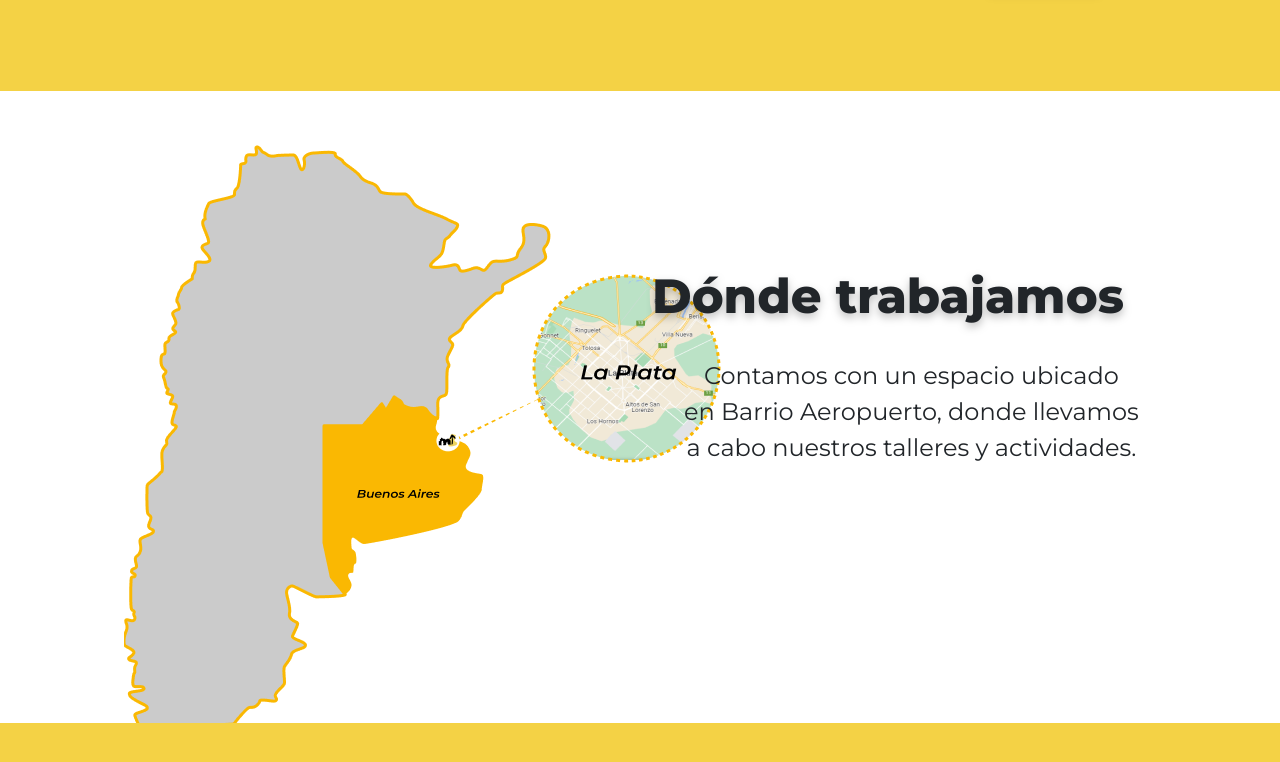
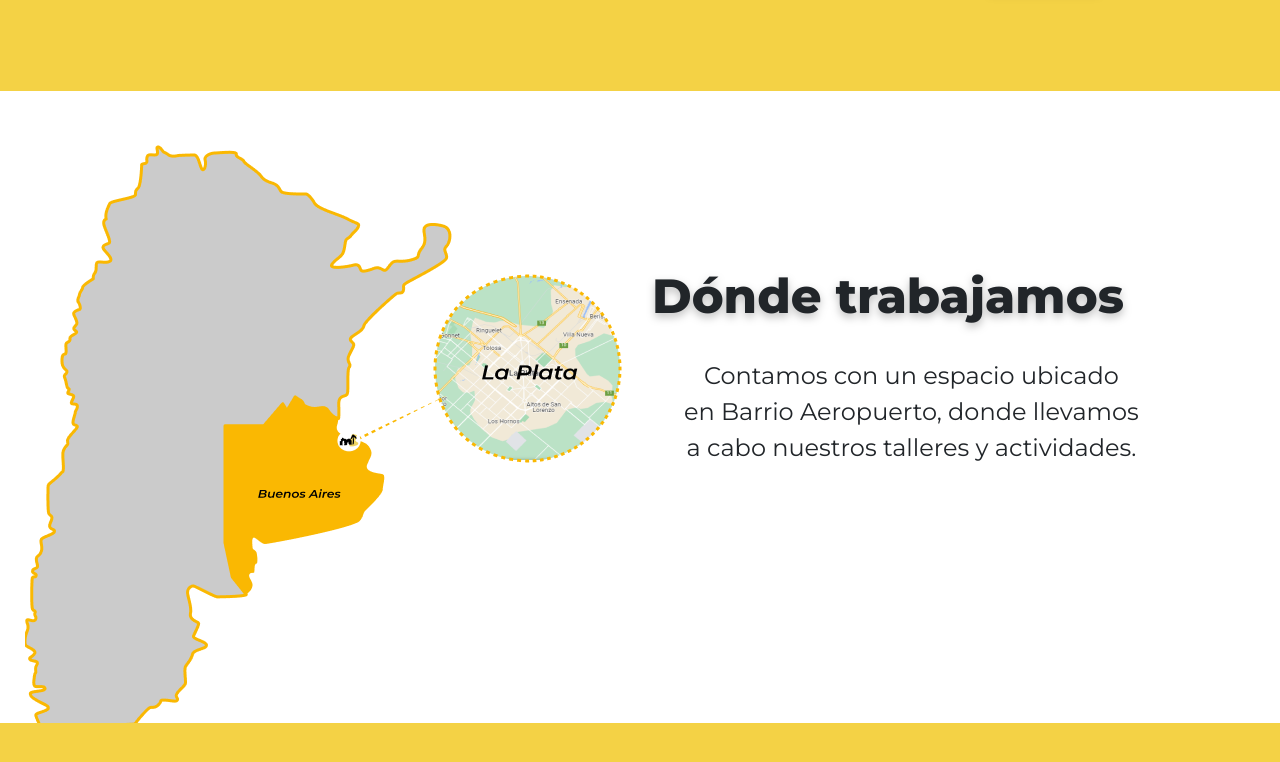
Before and after one commit to Maximiliano-Friss/ProyectoMagis, a website: page index.html in a window 1280 px wide. Shown: the part 918-1680 px from the top of the page. Drawn offline with nearby package versions, Linux system fonts and the light colour scheme.

Commit message:
Se ajusta posicion de mapa

```diff
--- a/scss/_index.scss
+++ b/scss/_index.scss
@@ -70,7 +70,7 @@ main {
         justify-content: center;
         .main_mapa_img{
             img{
-                margin-left: 5.3rem;
+                align-self: flex-end;
             }
         }
         div{
```
Also changed, not shown: css/styles.css.
